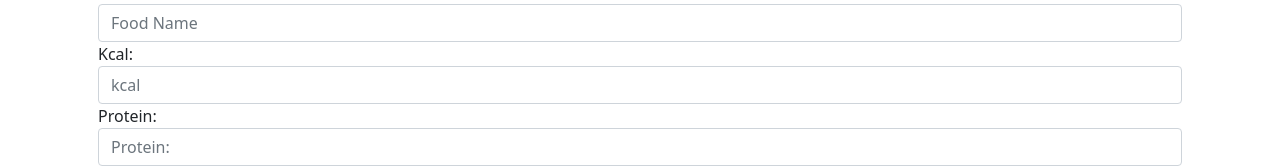
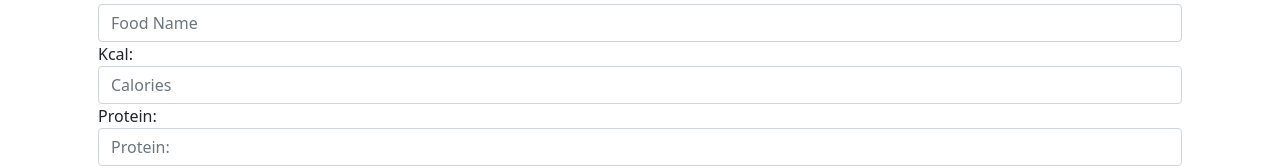
Before and after one commit to z-dukic/FitApp3, a React (Create React App) app in the folder fitapp-frontend/: page /add-food in a window 1280 px wide. Shown: the part 150-318 px from the top of the page. Built offline with nearby package versions, Linux system fonts and the light colour scheme.

Commit message:
Had a bug. Fixed.

```diff
--- a/fitapp-frontend/src/components/AddFood/AddFood.jsx
+++ b/fitapp-frontend/src/components/AddFood/AddFood.jsx
@@ -27,7 +27,7 @@ class AddFood extends Component {
     e.preventDefault();
 
     let food = {
-      footName: this.state.foodName,
+      foodName: this.state.foodName,
       foodKcal: this.state.foodKcal,
       foodProtein: this.state.foodProtein,
       foodCarb: this.state.foodCarb,
@@ -42,9 +42,9 @@ class AddFood extends Component {
     })
   }
 
-  //take value and use it
+  //take value and use it //you can't edit form without it
   changeFoodNameHandler = (event) => {
-    this.setState({ firstName: event.target.value });
+    this.setState({ foodName: event.target.value });
   }
 
   changeFoodKcalHandler = (event) => {
@@ -88,7 +88,7 @@ class AddFood extends Component {
 
                 <div className="form-group">
                   <label> Kcal: </label>
-                  <input placeholder="kcal" name="foodKcal" className="form-control"
+                  <input placeholder="Calories" name="foodKcal" className="form-control"
                     value={this.state.foodKcal} onChange={this.changeFoodKcalHandler} />
                 </div>
 
```
